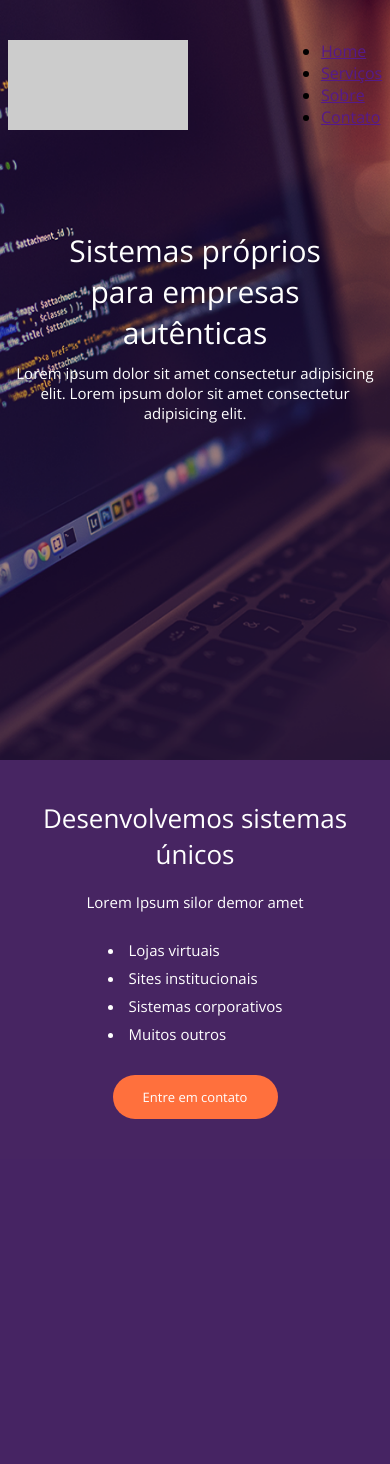
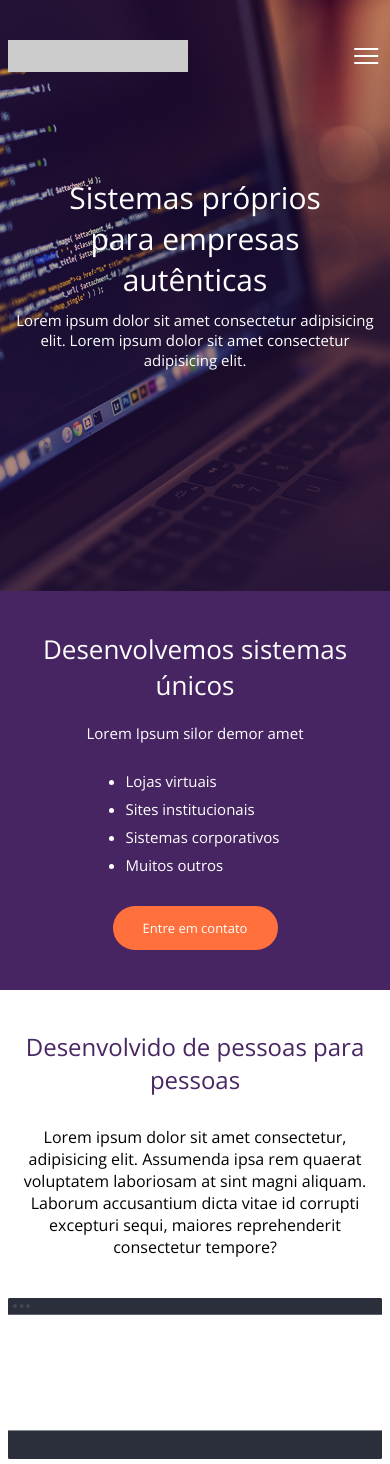
Before and after one commit to jacildofurtado/Danki-code, a PHP site: page / in a window 390 px wide. Before the commit the page ends 1119 px from the top, so only its background shows below. Run offline with PHP 8.4, Linux system fonts and the light colour scheme.

Commit message:
adicionado menu mobile e responsivo

```diff
--- a/ftont-end-completo/projeto-03/css/style.css
+++ b/ftont-end-completo/projeto-03/css/style.css
@@ -25,8 +25,9 @@ html,body{
 header{
 	width: 100%;
 	height: 90vh;
+	min-height: 800px;
 	/*max-height: 700px;*/
-	padding: 40px 2%;
+	padding: 30px 2%;
 	background-position: center;
 	background-size: cover;
 	background-image: url(../images/capa.png);
@@ -36,7 +37,7 @@ header{
 header .logo{
 	float: left;
 	width: 180px;
-	height: 90px;
+	height: 60px;
 	background-color: #ccc;
 }
 
@@ -48,8 +49,54 @@ header nav.mobile-menu{
 	display: none;
 }
 
+header nav.mobile-menu:hover ul{
+	opacity: 1;
+}
+
+header nav.mobile-menu > span{
+	font-size: 32px;
+	cursor: pointer;
+}
+
+.material-symbols-outlined {
+	color: white;
+	font-variation-settings:
+	'FILL' 0,
+	'wght' 400,
+	'GRAD' 0,
+	'opsz' 48
+}
+
+header nav.mobile-menu ul{
+	opacity: 0;
+	transition: 1s;
+	position: absolute;
+	left: 0;
+	top: 75px;
+	width: 100%;
+	background-color: white;
+	list-style-type: none;
+	text-align: center;
+}
+
+header nav.mobile-menu ul li{
+	border-bottom: 1px solid black;
+	padding: 8px 0;
+}
+
+header nav.mobile-menu ul li:hover{
+	background-color: rgb(223, 223, 223);
+}
+
+header nav.mobile-menu ul li a{
+	text-decoration: none;
+	color: black;
+}
+
+
 header nav.desktop-menu ul{
 	list-style-type: none;
+	line-height: 60px;
 }
 
 header nav.desktop-menu li{
@@ -64,7 +111,7 @@ header nav.desktop-menu li a{
 
 .chamada1{
 	float: right;
-	margin: 140px 110px;
+	margin: 250px 110px;
 	max-width: 600px;
 }
 
@@ -113,7 +160,8 @@ section.sessao1 .container{
 
 .texto-sessao1 ul{
 	font-size: 15px;
-	list-style-position: inside;
+	list-style-position: outside;
+	padding-left: 15px;
 }
 
 .texto-sessao1 ul li{
@@ -145,13 +193,44 @@ section.sessao1 .container{
 	background-size: 100% 100%;
 }
 
+section.sessao2{
+	padding-left: 2%;
+	padding-right: 2%;
+	background-color: white;
+	text-align: center;
+}
+
+section.sessao2 .container{
+	max-width: 1000px;
+}
+
+section.sessao2 h2{
+	color: #472663;
+	font-weight: lighter;
+}
+
+section.sessao2 p{
+	margin-top: 30px;
+	max-width: 900px;
+	display: inline-block;
+}
+
+section.sessao2 img{
+	width: 100%;
+	margin-top: 40px;
+}
+
 @media screen and (max-width: 768px){
 
 	header{
 		width: 100%;
 		height: auto;
-		min-height: 90vh;
+		min-height: 70vh;
 		padding: 40px 2%;
+	}
+
+	header .logo{
+		height: 32px;
 	}
 
 	header nav.desktop-menu{
@@ -215,4 +294,8 @@ section.sessao1 .container{
 	.device-sessao1{
 		display: none;
 	}
+
+	section.sessao2{
+		padding-top: 40px;
+	}
 }
--- a/ftont-end-completo/projeto-03/index.html
+++ b/ftont-end-completo/projeto-03/index.html
@@ -7,6 +7,7 @@
 	<meta name="description" content="">
 	<meta name="keywords" content="">
 	<meta name="viewport" content="width=device-width,initial-scale=1.0,maximum-scale=1.0" />
+	<link rel="stylesheet" href="https://fonts.googleapis.com/css2?family=Material+Symbols+Outlined:opsz,wght,FILL,GRAD@48,400,0,0" />
 </head>
 <body>
 	 <header>
@@ -27,6 +28,9 @@
 			</nav><!--desktop-menu-->
 
 			<nav class="mobile-menu">
+				<span class="material-symbols-outlined">
+					menu
+				</span>
 				<ul>
 					<li><a href="">Home</a></li>
 					<li><a href="">Serviços</a></li>
@@ -71,5 +75,15 @@
 		</div><!--container-->
 
 	 </section><!--sessao1-->
+
+	 <section class="sessao2">
+
+		<div class="container">
+			<h2>Desenvolvido de pessoas para pessoas</h2>
+			<p>Lorem ipsum dolor sit amet consectetur, adipisicing elit. Assumenda ipsa rem quaerat voluptatem laboriosam at sint magni aliquam. Laborum accusantium dicta vitae id corrupti excepturi sequi, maiores reprehenderit consectetur tempore?</p>
+			<img src="images/mockup.jpg" alt="mockup">
+		</div><!--container-->
+
+	 </section><!--sessao2-->
 </body>
 </html>
```
Also changed, not shown: ftont-end-completo/projeto-03/images/mockup.jpg (added).
